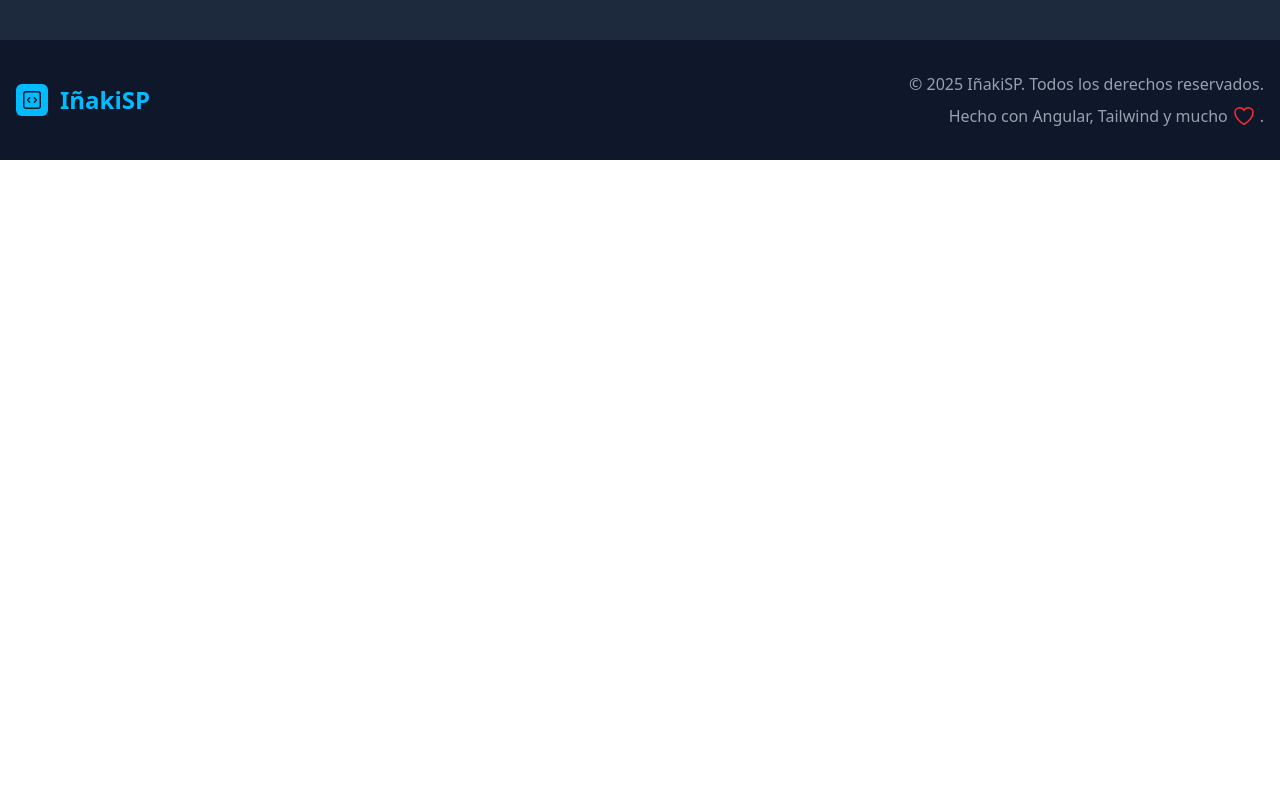
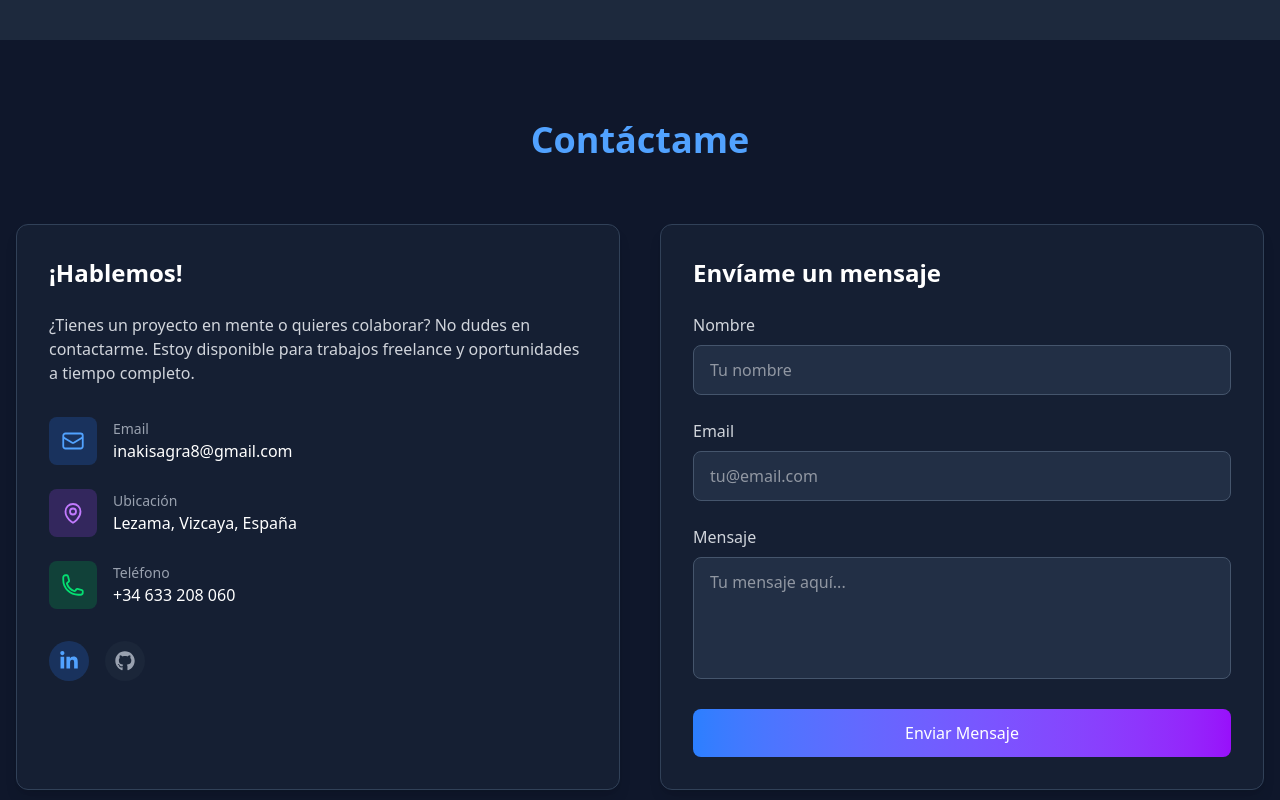
Before and after one commit to InakiSP/portfolio, an Angular app in the folder front/: page / in a window 1280 px wide. Shown: the part 2980-3780 px from the top of the page. Before the commit the page ends 3140 px from the top, so only its background shows below. Built offline with nearby package versions, Linux system fonts and the light colour scheme.

Commit message:
Creado el contacto

```diff
--- a/front/src/app/app.html
+++ b/front/src/app/app.html
@@ -6,7 +6,7 @@
 <app-about-me></app-about-me>
 <app-skills></app-skills>
 <app-experience></app-experience>
-
+<app-contact></app-contact>
 
 
 <app-footer></app-footer>
--- a/front/src/app/app.ts
+++ b/front/src/app/app.ts
@@ -5,10 +5,11 @@ import { AboutMe } from "./components/about-me/about-me";
 import { Skills } from "./components/skills/skills";
 import { Footer } from "./components/footer/footer";
 import { Experience } from "./components/experience/experience";
+import { Contact } from "./components/contact/contact";
 
 @Component({
   selector: 'app-root',
-  imports: [Navbar, Hero, AboutMe, Skills, Footer, Experience],
+  imports: [Navbar, Hero, AboutMe, Skills, Footer, Experience, Contact],
   templateUrl: './app.html',
   styleUrl: './app.css'
 })
--- /dev/null
+++ b/front/src/app/components/contact/contact.html
@@ -0,0 +1,111 @@
+<section id="contacto" class="py-20 bg-slate-900 border-t border-slate-800">
+  <div class="container mx-auto px-4">
+    <h2 class="text-3xl md:text-4xl font-bold text-center mb-16 text-blue-400">
+      Contáctame
+    </h2>
+
+    <div class="flex flex-col md:flex-row gap-10">
+      <!-- Info de contacto -->
+      <div class="md:w-1/2 bg-slate-800/50 rounded-xl p-8 border border-slate-700 shadow-lg">
+        <h3 class="text-2xl font-semibold text-white mb-6">¡Hablemos!</h3>
+        <p class="text-gray-300 mb-8">
+          ¿Tienes un proyecto en mente o quieres colaborar? No dudes en
+          contactarme. Estoy disponible para trabajos freelance y oportunidades
+          a tiempo completo.
+        </p>
+
+        <div class="space-y-6">
+          <div class="flex items-center">
+            <div class="w-12 h-12 bg-blue-500/20 rounded-lg flex items-center justify-center mr-4">
+              <svg xmlns="http://www.w3.org/2000/svg" fill="none" viewBox="0 0 24 24"
+                stroke-width="1.8" stroke="currentColor" class="text-blue-400 size-6">
+                <path stroke-linecap="round" stroke-linejoin="round"
+                  d="M21.75 6.75v10.5a2.25 2.25 0 0 1-2.25 2.25h-15a2.25 2.25 0 0 1-2.25-2.25V6.75m19.5 0A2.25 2.25 0 0 0 19.5 4.5h-15a2.25 2.25 0 0 0-2.25 2.25m19.5 0v.243a2.25 2.25 0 0 1-1.07 1.916l-7.5 4.615a2.25 2.25 0 0 1-2.36 0L3.32 8.91a2.25 2.25 0 0 1-1.07-1.916V6.75" />
+              </svg>
+            </div>
+            <div>
+              <p class="text-gray-400 text-sm">Email</p>
+              <p class="text-white">inakisagra8&#64;gmail.com</p>
+            </div>
+          </div>
+
+          <div class="flex items-center">
+            <div class="w-12 h-12 bg-purple-500/20 rounded-lg flex items-center justify-center mr-4">
+              <svg xmlns="http://www.w3.org/2000/svg" fill="none" viewBox="0 0 24 24"
+                stroke-width="1.8" stroke="currentColor" class="text-purple-400 size-6">
+                <path stroke-linecap="round" stroke-linejoin="round"
+                  d="M15 10.5a3 3 0 1 1-6 0 3 3 0 0 1 6 0Z" />
+                <path stroke-linecap="round" stroke-linejoin="round"
+                  d="M19.5 10.5c0 7.142-7.5 11.25-7.5 11.25S4.5 17.642 4.5 10.5a7.5 7.5 0 1 1 15 0Z" />
+              </svg>
+            </div>
+            <div>
+              <p class="text-gray-400 text-sm">Ubicación</p>
+              <p class="text-white">Lezama, Vizcaya, España</p>
+            </div>
+          </div>
+
+          <div class="flex items-center">
+            <div class="w-12 h-12 bg-green-500/20 rounded-lg flex items-center justify-center mr-4">
+              <svg xmlns="http://www.w3.org/2000/svg" fill="none" viewBox="0 0 24 24"
+                stroke-width="1.8" stroke="currentColor" class="text-green-400 size-6">
+                <path stroke-linecap="round" stroke-linejoin="round"
+                  d="M2.25 6.75c0 8.284 6.716 15 15 15h2.25a2.25 2.25 0 0 0 2.25-2.25v-1.372c0-.516-.351-.966-.852-1.091l-4.423-1.106c-.44-.11-.902.055-1.173.417l-.97 1.293c-.282.376-.769.542-1.21.38a12.035 12.035 0 0 1-7.143-7.143c-.162-.441.004-.928.38-1.21l1.293-.97c.363-.271.527-.734.417-1.173L6.963 3.102a1.125 1.125 0 0 0-1.091-.852H4.5A2.25 2.25 0 0 0 2.25 4.5v2.25Z" />
+              </svg>
+            </div>
+            <div>
+              <p class="text-gray-400 text-sm">Teléfono</p>
+              <p class="text-white">+34 633 208 060</p>
+            </div>
+          </div>
+        </div>
+
+        <div class="mt-8 flex space-x-4">
+          <a href="https://www.linkedin.com/in/iñaki-sagrario-pascual-a79369229/" target="_blank"
+            class="w-10 h-10 bg-blue-500/20 rounded-full flex items-center justify-center text-blue-400 hover:bg-blue-500/40 transition-colors">
+            <svg xmlns="http://www.w3.org/2000/svg" viewBox="0 0 448 512" class="w-5 h-5">
+              <path fill="currentColor"
+                d="M100.3 448H7.4V148.9h92.9zM53.8 108.1C24.1 108.1 0 83.5 0 53.8a53.8 53.8 0 0 1 107.6 0c0 29.7-24.1 54.3-53.8 54.3zM447.9 448h-92.7V302.4c0-34.7-.7-79.2-48.3-79.2-48.3 0-55.7 37.7-55.7 76.7V448h-92.8V148.9h89.1v40.8h1.3c12.4-23.5 42.7-48.3 87.9-48.3 94 0 111.3 61.9 111.3 142.3V448z"/>
+            </svg>
+          </a>
+          <a href="https://github.com/InakiSP" target="_blank"
+            class="w-10 h-10 bg-gray-700/20 rounded-full flex items-center justify-center text-gray-400 hover:bg-gray-700/40 transition-colors">
+            <svg xmlns="http://www.w3.org/2000/svg" viewBox="0 0 496 512" class="w-5 h-5">
+              <path fill="currentColor"
+                d="M165.9 397.4c0 2-2.3 3.6-5.2 3.6-3.3 .3-5.6-1.3-5.6-3.6 0-2 2.3-3.6 5.2-3.6 3-.3 5.6 1.3 5.6 3.6zm-31.1-4.5c-.7 2 1.3 4.3 4.3 4.9 2.6 1 5.6 0 6.2-2s-1.3-4.3-4.3-5.2c-2.6-.7-5.5 .3-6.2 2.3zm44.2-1.7c-2.9 .7-4.9 2.6-4.6 4.9 .3 2 2.9 3.3 5.9 2.6 2.9-.7 4.9-2.6 4.6-4.6-.3-1.9-3-3.2-5.9-2.9zM244.8 8C106.1 8 0 113.3 0 252c0 110.9 69.8 205.8 169.5 239.2 12.8 2.3 17.3-5.6 17.3-12.1 0-6.2-.3-40.4-.3-61.4 0 0-70 15-84.7-29.8 0 0-11.4-29.1-27.8-36.6 0 0-22.9-15.7 1.6-15.4 0 0 24.9 2 38.6 25.8 21.9 38.6 58.6 27.5 72.9 20.9 2.3-16 8.8-27.1 16-33.7-55.9-6.2-112.3-14.3-112.3-110.5 0-27.5 7.6-41.3 23.6-58.9-2.6-6.5-11.1-33.3 2.6-67.9 20.9-6.5 69 27 69 27 20-5.6 41.5-8.5 62.8-8.5s42.8 2.9 62.8 8.5c0 0 48.1-33.6 69-27 13.7 34.7 5.2 61.4 2.6 67.9 16 17.7 25.8 31.5 25.8 58.9 0 96.5-58.9 104.2-114.8 110.5 9.2 7.9 17 22.9 17 46.4 0 33.7-.3 75.4-.3 83.6 0 6.5 4.6 14.4 17.3 12.1C428.2 457.8 496 362.9 496 252 496 113.3 383.5 8 244.8 8zM97.2 352.9c-1.3 1-1 3.3 .7 5.2 1.6 1.6 3.9 2.3 5.2 1 1.3-1 1-3.3-.7-5.2-1.6-1.6-3.9-2.3-5.2-1zm-10.8-8.1c-.7 1.3 .3 2.9 2.3 3.9 1.6 1 3.6 .7 4.3-.7 .7-1.3-.3-2.9-2.3-3.9-2-.6-3.6-.3-4.3 .7zm32.4 35.6c-1.6 1.3-1 4.3 1.3 6.2 2.3 2.3 5.2 2.6 6.5 1 1.3-1.3 .7-4.3-1.3-6.2-2.2-2.3-5.2-2.6-6.5-1zm-11.4-14.7c-1.6 1-1.6 3.6 0 5.9 1.6 2.3 4.3 3.3 5.6 2.3 1.6-1.3 1.6-3.9 0-6.2-1.4-2.3-4-3.3-5.6-2z"/>
+            </svg>
+          </a>
+        </div>
+      </div>
+
+      <!-- Formulario -->
+      <div class="md:w-1/2 bg-slate-800/50 rounded-xl p-8 border border-slate-700 shadow-lg">
+        <h3 class="text-2xl font-semibold text-white mb-6">Envíame un mensaje</h3>
+        <form id="contact-form" class="space-y-6">
+          <div>
+            <label for="name" class="block text-gray-300 mb-2">Nombre</label>
+            <input type="text" id="name"
+              class="w-full px-4 py-3 bg-slate-700/50 border border-slate-600 rounded-lg focus:outline-none focus:ring-2 focus:ring-blue-500 text-white"
+              placeholder="Tu nombre" />
+          </div>
+          <div>
+            <label for="email" class="block text-gray-300 mb-2">Email</label>
+            <input type="email" id="email"
+              class="w-full px-4 py-3 bg-slate-700/50 border border-slate-600 rounded-lg focus:outline-none focus:ring-2 focus:ring-blue-500 text-white"
+              placeholder="tu@email.com" />
+          </div>
+          <div>
+            <label for="message" class="block text-gray-300 mb-2">Mensaje</label>
+            <textarea id="message" rows="4"
+              class="w-full px-4 py-3 bg-slate-700/50 border border-slate-600 rounded-lg focus:outline-none focus:ring-2 focus:ring-blue-500 text-white resize-none"
+              placeholder="Tu mensaje aquí..."></textarea>
+          </div>
+          <button type="submit"
+            class="w-full py-3 bg-gradient-to-r from-blue-500 to-purple-600 text-white font-medium rounded-lg hover:opacity-90 transition-all">
+            Enviar Mensaje
+          </button>
+        </form>
+      </div>
+    </div>
+  </div>
+</section>
```
Also changed, not shown: front/src/app/components/contact/contact.ts (added, +11 -0 lines), front/src/app/components/contact/contact.css (added), 1 other file (tests, documents, lock files or other folders).
